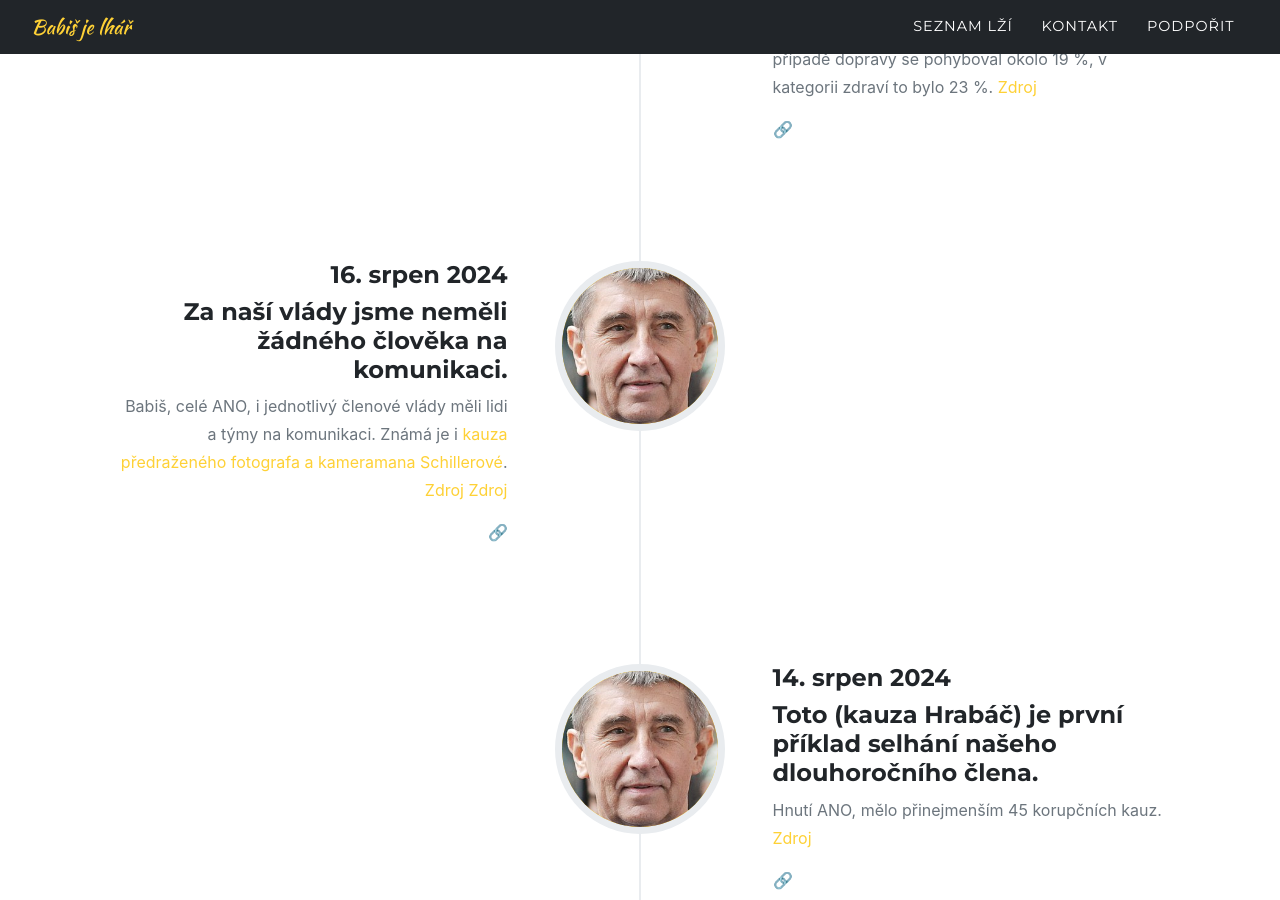
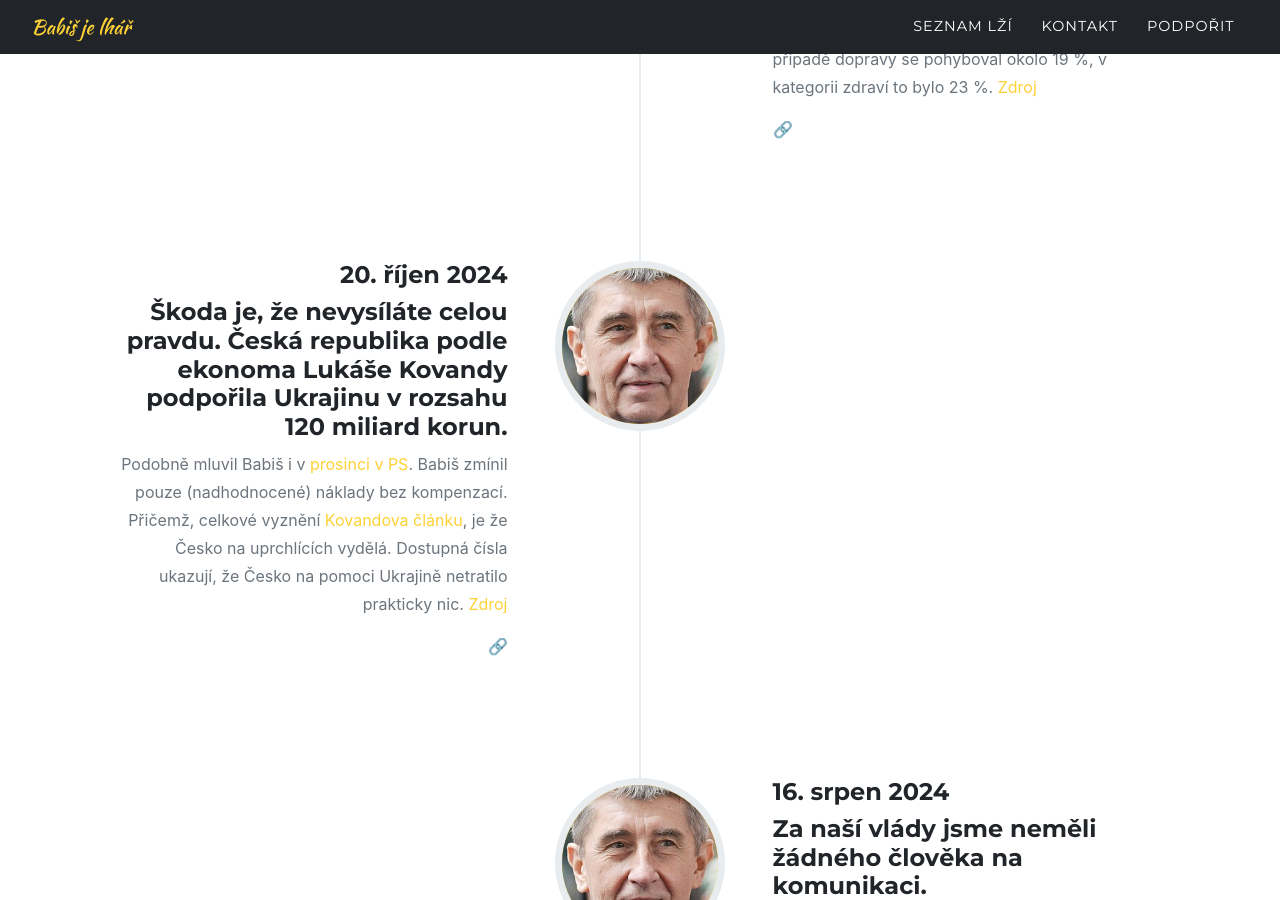
Before and after one commit to xsuchy/babisjelhar, a Jekyll site: the page built from index.md, in a window 1280 px wide and 900 px high, scrolled down 2089 px. Built offline with Jekyll 4.4.1, drawn with Linux system fonts in a browser that asks for light colours; some web fonts are replaced.

Commit message:
dalsi lez

```diff
--- a/_data/sitetext.yml
+++ b/_data/sitetext.yml
@@ -41,6 +41,10 @@ timeline:
         image: assets/img/timeline/1.jpg
         year: "1. leden  2025"
         desc: "Spotřebitelské ceny se od roku 2021 do listopadu 2024 sice skutečně zvýšily přibližně o třetinu, v některých oblastech, které Andrej Babiš vyjmenovává, ale nárůst cen takto vysoký nebyl. V případě dopravy se pohyboval okolo 19 %, v kategorii zdraví to bylo 23 %. [Zdroj](https://demagog.cz/vyrok/23766)"
+      - title: "Škoda je, že nevysíláte celou pravdu. Česká republika podle ekonoma Lukáše Kovandy podpořila Ukrajinu v rozsahu 120 miliard korun."
+        image: assets/img/timeline/1.jpg
+        year: "20. říjen  2024"
+        desc: "Podobně mluvil Babiš i v [prosinci v PS](https://public.psp.cz/eknih/2021ps/stenprot/123schuz/bqbs/b04900000.htm). Babiš zmínil pouze (nadhodnocené) náklady bez kompenzací. Přičemž, celkové vyznění [Kovandova článku](https://www.newstream.cz/nazory/lukas-kovanda-dosavadni-pomoc-ceska-ukrajine-dosahla-120-miliard-korun), je že Česko na uprchlících vydělá. Dostupná čísla ukazují, že Česko na pomoci Ukrajině netratilo prakticky nic. [Zdroj](https://denikn.cz/1638041/kolik-nas-opravdu-stala-pomoc-ukrajine-vypocet-ktery-jinde-nenajdete/?ref=inc&cst=71892d9972479209b2070ac6d2f9dc1a3c8725dc2733a2b2437d54aa4d896b81)"
       - title: "Za naší vlády jsme neměli žádného člověka na komunikaci."
         image: assets/img/timeline/1.jpg
         year: "16. srpen  2024"
```
